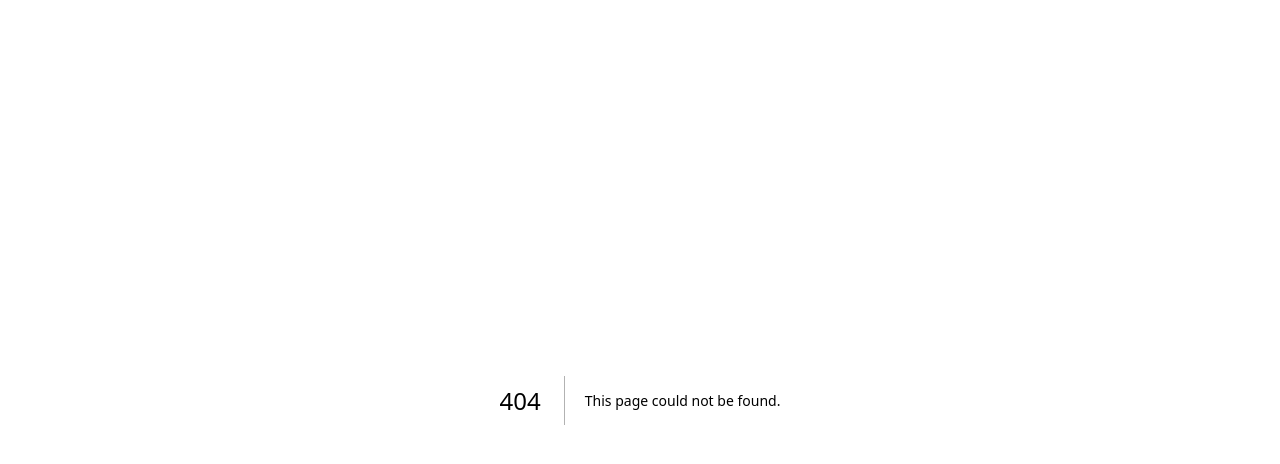
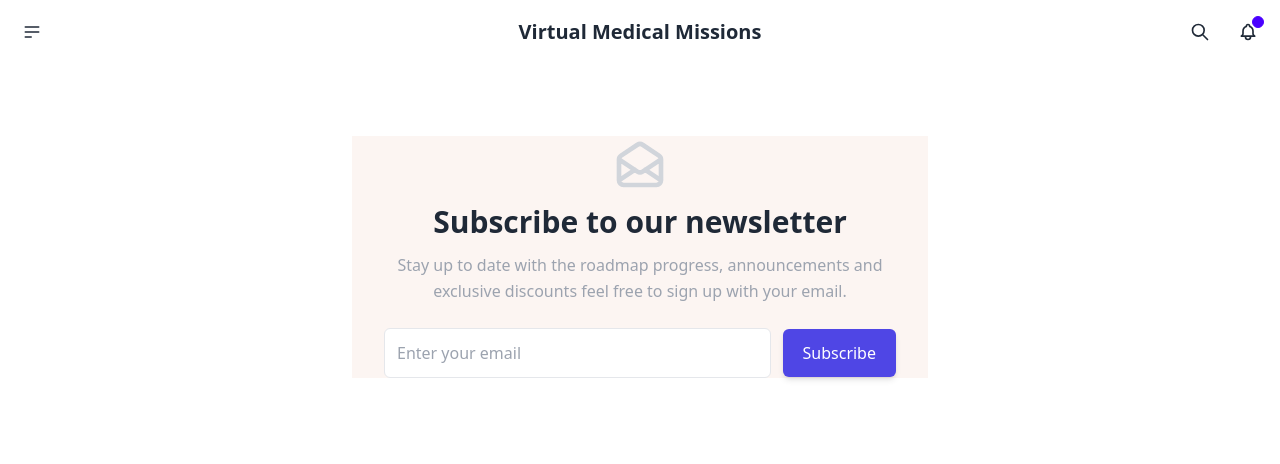
Before and after one commit to DevomB/VMM-Website, a Next.js app: page /newsletter in a window 1280 px wide. Before the commit this address had no page. Shown: the top 464 px of the page. Built offline with nearby package versions, Linux system fonts and the light colour scheme.

Commit message:
added a newsletter page

```diff
--- /dev/null
+++ b/src/app/newsletter/page.tsx
@@ -0,0 +1,43 @@
+'use client'
+import Navbar from "@/components/Navbar/Navbar.jsx"
+
+
+function NewsletterPage () {
+    return (
+        <>
+            <Navbar/>
+            <br/>
+            <section className="max-w-xl mt-12 mx-auto px-4 md:px-8 bg-[#fcf5f2]">
+                <div className="space-y-3 text-center">
+                    <svg xmlns="http://www.w3.org/2000/svg" className="h-14 w-14 mx-auto text-gray-300" fill="none" viewBox="0 0 24 24" stroke="currentColor">
+                        <path strokeLinecap="round" strokeLinejoin="round" strokeWidth={2} d="M3 19v-8.93a2 2 0 01.89-1.664l7-4.666a2 2 0 012.22 0l7 4.666A2 2 0 0121 10.07V19M3 19a2 2 0 002 2h14a2 2 0 002-2M3 19l6.75-4.5M21 19l-6.75-4.5M3 10l6.75 4.5M21 10l-6.75 4.5m0 0l-1.14.76a2 2 0 01-2.22 0l-1.14-.76" />
+                    </svg>
+                    <h3 className="text-3xl text-gray-800 font-bold">
+                        Subscribe to our newsletter
+                    </h3>
+                    <p className="text-gray-400 leading-relaxed">
+                        Stay up to date with the roadmap progress, announcements and exclusive discounts feel free to sign up with your email.
+                    </p>
+                </div>
+                <div className="mt-6">
+                    <form
+                        onSubmit={(e) => e.preventDefault()}
+                        className="items-center justify-center sm:flex">
+                        <input
+                            type="email"
+                            placeholder="Enter your email"
+                            className="text-gray-500 w-full p-3 rounded-md border outline-none focus:border-indigo-600"
+                        />
+                        <button
+                            className="w-full mt-3 px-5 py-3 rounded-md text-white bg-indigo-600 hover:bg-indigo-500 active:bg-indigo-700 duration-150 outline-none shadow-md focus:shadow-none focus:ring-2 ring-offset-2 ring-indigo-600 sm:mt-0 sm:ml-3 sm:w-auto"
+                        >
+                            Subscribe
+                        </button>
+                    </form>
+                </div>
+            </section>
+        </>
+    )
+}
+
+export default NewsletterPage
```
